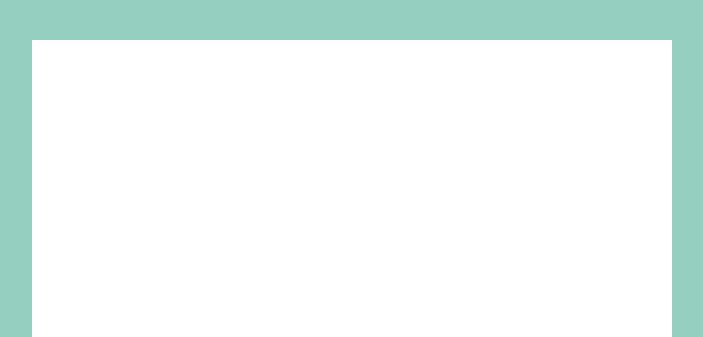
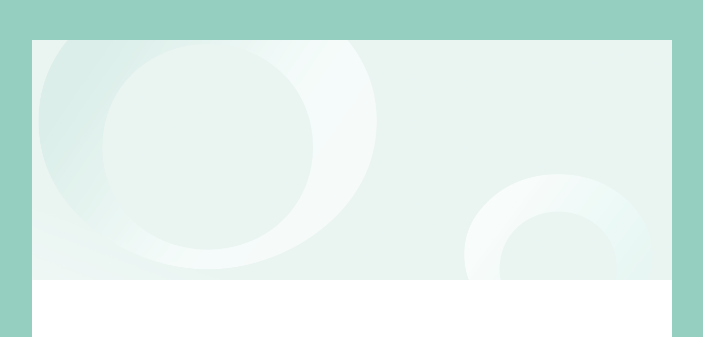
Before and after one commit to mabstract25/DigitalBusinessCard, a website built with webpack: page src/index.html in a window 1280 px wide. Shown: the top 337 px of the page, without its empty margins (288-991 px from the left). Built offline with nearby package versions, Linux system fonts and the light colour scheme.

Commit message:
Header image styles

```diff
--- a/src/index.html
+++ b/src/index.html
@@ -8,7 +8,7 @@
 <body>
     <div class="pagecontainer">
         <div class="mobilecontainer">
-            <div class="headerimg"></div>
+            <div class="headerimgcontainer"></div>
             <div class="profilepicture"></div>
             <div class="personaldetails">
                 <h2>Andy Nicol</h2>
--- a/src/styles.css
+++ b/src/styles.css
@@ -11,6 +11,8 @@ h2,h3,p {
 h2 {
     font-size: 2em;
 }
+
+/* Container Styles */
 
 .pagecontainer {
     background-color: #94cfc0;
@@ -27,6 +29,18 @@ h2 {
     background-color: white;
     display: grid;
     grid-template-columns: 1fr;
+    grid-template-rows: repeat(6, 1fr);
     align-items: center;
     justify-items: center;
 }
+
+/* Image Styles */
+
+.headerimgcontainer {
+    background-image: url(/src/images/Headerbgimg.png);
+    background-size: cover;
+    background-position: center;
+    height: 100%;
+    width: 100%;
+    grid-area: 1/1/3/1;
+}
```
Also changed, not shown: src/images/Headerbgimg.png (added).
